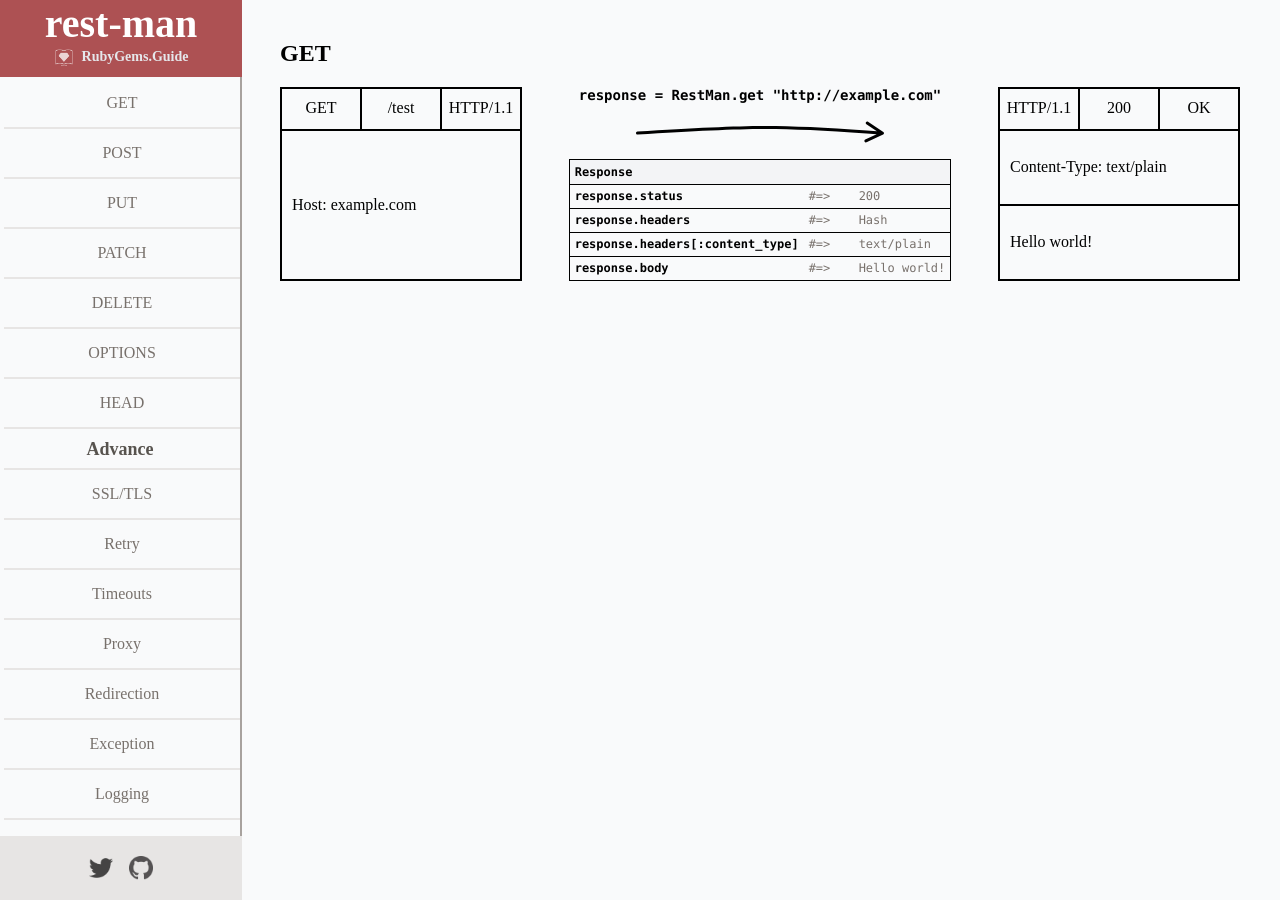
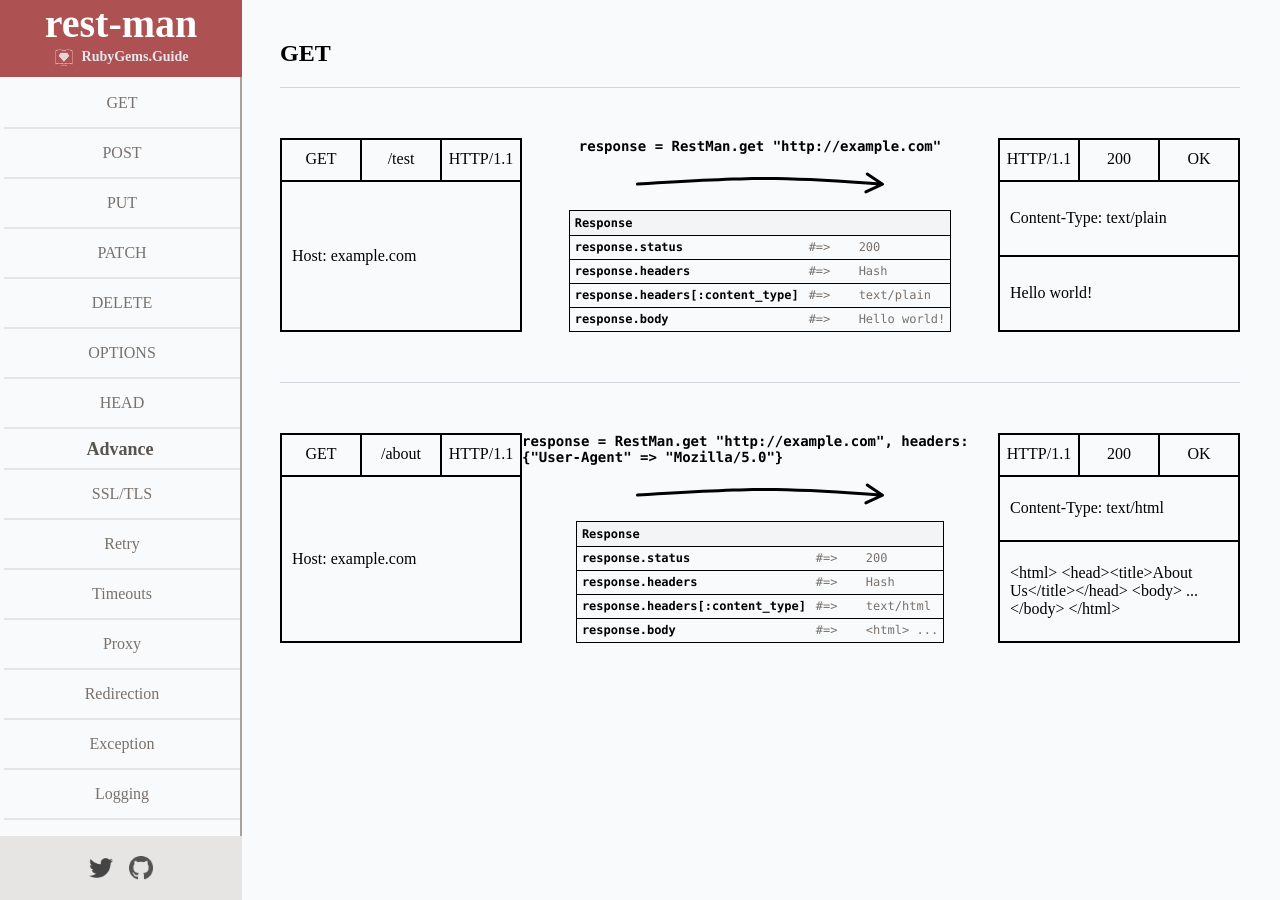
Before and after one commit to rubygemsguide/rubygemsguide, a Jekyll site: the page built from _posts/rest-man/request/get.md, in a window 1280 px wide. Built offline with Jekyll 4.4.1, drawn with Linux system fonts in a browser that asks for light colours.

Commit message:
Support render multiple examples form _data/rest_man.yml

```diff
--- /dev/null
+++ b/_data/rest_man.yml
@@ -0,0 +1,60 @@
+examples:
+
+  get:
+    - request:
+        http_method: GET
+        request_target: /test
+        http_version: HTTP/1.1
+        http_headers:
+          - "Host: example.com"
+      response:
+        http_version: HTTP/1.1
+        status_code: 200
+        status_text: OK
+        http_headers:
+          - "Content-Type: text/plain"
+        http_body: Hello world!
+      code:
+        request_code: 'response = RestMan.get "http://example.com"'
+        response_codes:
+          - code_call: response.status
+            code_output: 200
+          - code_call: response.headers
+            code_output: Hash
+          - code_call: response.headers[:content_type]
+            code_output: text/plain
+          - code_call: response.body
+            code_output: Hello world!
+
+    - request:
+        http_method: GET
+        request_target: /about
+        http_version: HTTP/1.1
+        http_headers:
+          - "Host: example.com"
+        User-Agent: Mozilla/5.0
+      response:
+        http_version: HTTP/1.1
+        status_code: 200
+        status_text: OK
+        http_headers:
+          - "Content-Type: text/html"
+        http_body: |
+          <html>
+          <head><title>About Us</title></head>
+          <body>
+          ...
+          </body>
+          </html>
+      code:
+        request_code: |
+          response = RestMan.get "http://example.com", headers: {"User-Agent" => "Mozilla/5.0"}
+        response_codes:
+          - code_call: response.status
+            code_output: 200
+          - code_call: response.headers
+            code_output: Hash
+          - code_call: response.headers[:content_type]
+            code_output: text/html
+          - code_call: response.body
+            code_output: <html> ...
--- /dev/null
+++ b/_includes/rest-man/request-example.html
@@ -0,0 +1,39 @@
+{% assign request = include.example.request %}
+{% assign response = include.example.response %}
+{% assign code = include.example.code %}
+
+<div class="example-section">
+  <div class="request-box">
+    <div class="http-method">{{ request.http_method }}</div>
+    <div class="request-target">{{ request.request_target }}</div>
+    <div class="http-version">{{ request.http_version }}</div>
+    {% for header in request.http_headers %}
+      <div class="http-header">{{ header }}</div>
+    {% endfor %}
+  </div>
+
+  <div class="code-box">
+    <div class="request-code">{{ code.request_code }}</div>
+    <div class="request-arrow">
+      {% include rest-man/arrow-right.html %}
+    </div>
+    <div class="response-code">
+      <div class="response-code-title">Response</div>
+      {% for response_code in code.response_codes %}
+        <div class="code-call">{{ response_code.code_call | newline_to_br }}</div>
+        <div class="code-output-indicator">#=></div>
+        <div class="code-output">{{ response_code.code_output | escape }}</div>
+      {% endfor %}
+    </div>
+  </div>
+
+  <div class="response-box">
+    <div class="http-version">{{ response.http_version }}</div>
+    <div class="status-code">{{ response.status_code }}</div>
+    <div class="status-text">{{ response.status_text }}</div>
+    {% for header in response.http_headers %}
+      <div class="http-header">{{ header }}</div>
+    {% endfor %}
+    <div class="http-body">{{ response.http_body | escape }}</div>
+  </div>
+</div>
--- a/_posts/rest-man/request/get.md
+++ b/_posts/rest-man/request/get.md
@@ -8,51 +8,6 @@
 
 <h2 class="title">GET</h2>
 
-<div class="example-section">
-  <div class="request-box">
-    <div class="http-method">GET</div>
-    <div class="request-target">/test</div>
-    <div class="http-version">HTTP/1.1</div>
-    <div class="http-header">
-      Host: example.com
-    </div>
-  </div>
-
-  <div class="code-box">
-    <div class="request-code">
-      response = RestMan.get "http://example.com"
-    </div>
-    <div class="request-arrow">
-      {% include rest-man/arrow-right.html %}
-    </div>
-    <div class="response-code">
-      <div class="response-code-title">Response</div>
-
-      <div class="code-call">response.status</div>
-      <div class="code-output-indicator">#=></div>
-      <div class="code-output">200</div>
-
-      <div class="code-call">response.headers</div>
-      <div class="code-output-indicator">#=></div>
-      <div class="code-output">Hash</div>
-
-      <div class="code-call">response.headers[:content_type]</div>
-      <div class="code-output-indicator">#=></div>
-      <div class="code-output">text/plain</div>
-
-      <div class="code-call">response.body</div>
-      <div class="code-output-indicator">#=></div>
-      <div class="code-output">Hello world!</div>
-    </div>
-  </div>
-
-  <div class="response-box">
-    <div class="http-version">HTTP/1.1</div>
-    <div class="status-code">200</div>
-    <div class="status-text">OK</div>
-    <div class="http-header">
-      Content-Type: text/plain
-    </div>
-    <div class="http-body">Hello world!</div>
-  </div>
-</div>
+{% for example in site.data.rest_man.examples.get %}
+  {% include rest-man/request-example.html example=example %}
+{% endfor %}
--- a/_sass/rest-man/post/code-example.scss
+++ b/_sass/rest-man/post/code-example.scss
@@ -2,6 +2,8 @@
   width: 100%;
   display: flex;
   align-items: stretch;
+  border-top: 1px solid $gray-300;
+  padding: 50px 0;
 }
 
 /*
```
